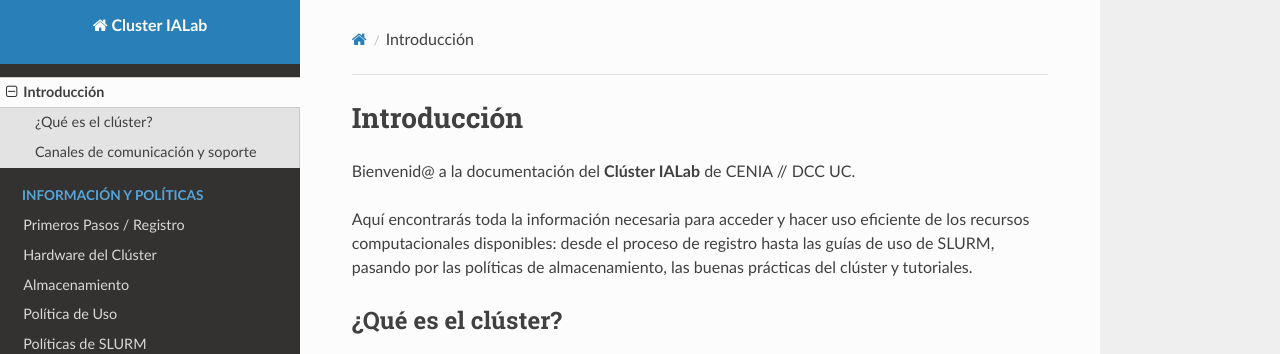
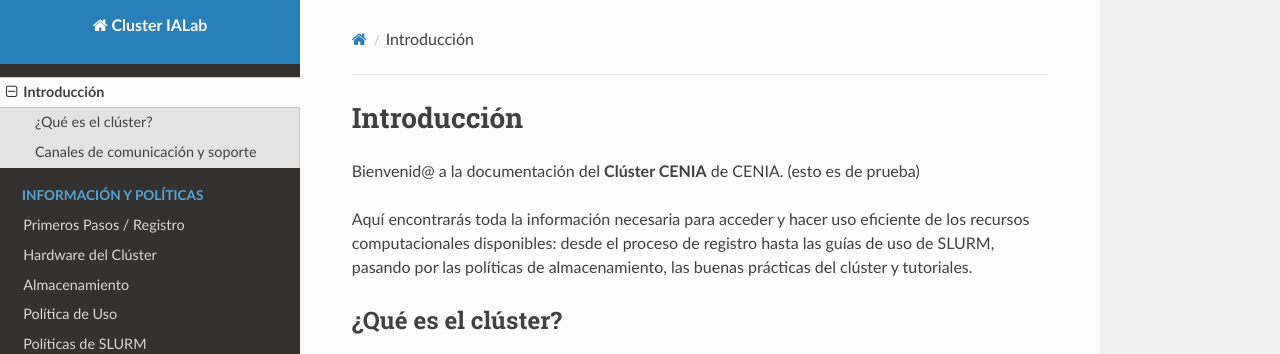
Before and after one commit to Sysadmins-CENIA/Cluster-CENIA-Docs, an MkDocs documentation site: the page built from docs/index.md, in a window 1280 px wide. Shown: the top 354 px of the page. Built offline with MkDocs 1.6.1, drawn with Linux system fonts in a browser that asks for light colours; nearby versions of some CDN libraries.

Commit message:
Update index.md

```diff
--- a/docs/index.md
+++ b/docs/index.md
@@ -1,6 +1,6 @@
 # Introducción
 
-Bienvenid@ a la documentación del **Clúster IALab** de CENIA // DCC UC.
+Bienvenid@ a la documentación del **Clúster CENIA** de CENIA. (esto es de prueba)
 
 Aquí encontrarás toda la información necesaria para acceder y hacer uso eficiente de los recursos computacionales disponibles: desde el proceso de registro hasta las guías de uso de SLURM, pasando por las políticas de almacenamiento, las buenas prácticas del clúster y tutoriales.
 
```
